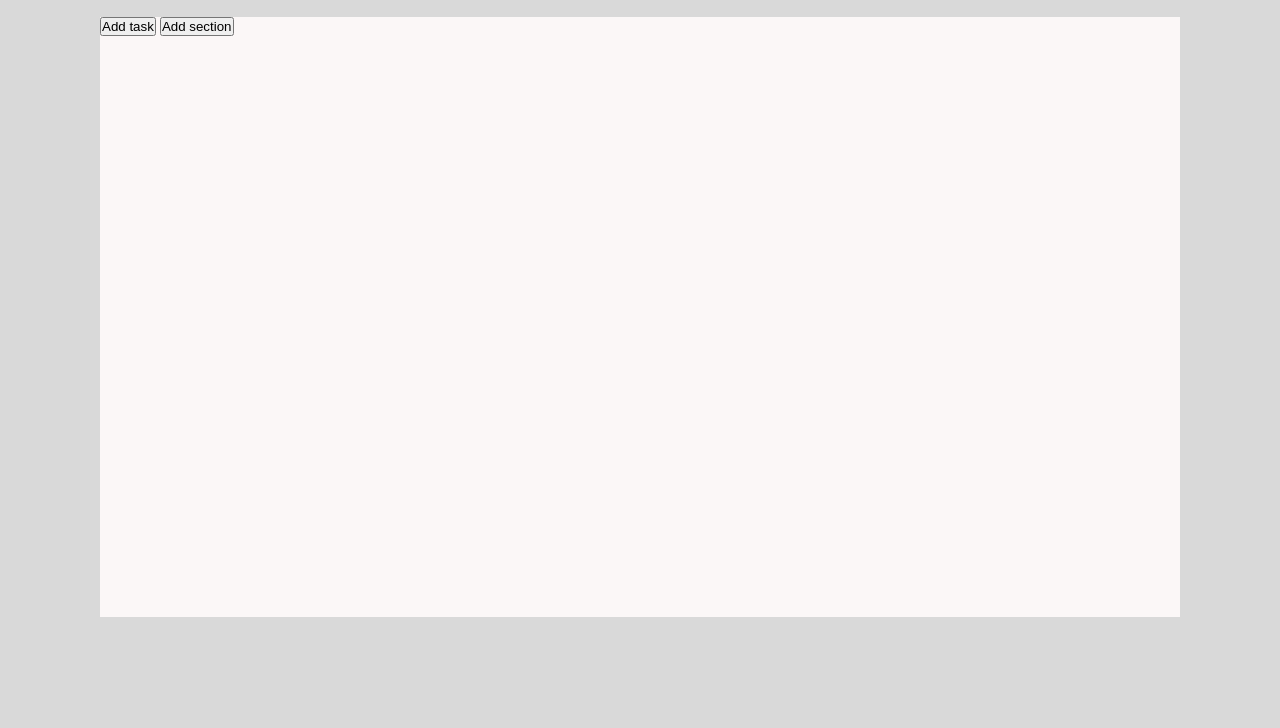
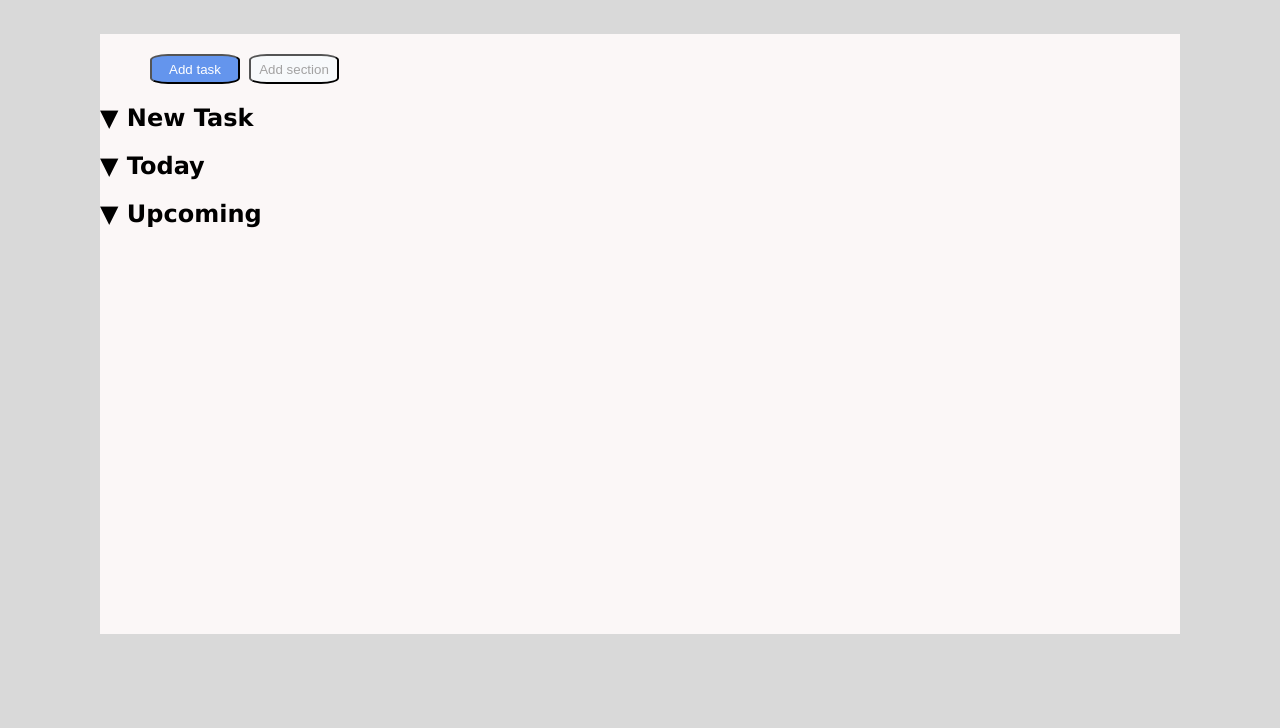
Before and after one commit to Angelorapana/html-css-toboolist, a plain HTML site: page index.html in a window 1280 px wide. Shown: the part 72-800 px from the top of the page. Drawn offline with Linux system fonts and the light colour scheme.

Commit message:
update main ,h2

```diff
--- a/index.html
+++ b/index.html
@@ -19,9 +19,15 @@
             <img src="img/logo.png" alt="Logo tobolist" class="logo">
             <h1>Toboolist</h1>
         </header>
+
         <main>
-           <button class="only button">Add task</button>
-           <button class="only button">Add section</button></main>
+           <button class="onlybutton">Add task</button>
+           <button>Add section</button>
+       <section>
+            <h2> &#9660; New Task</h2>
+           <h2> &#9660; Today</h2>
+           <h2> &#9660; Upcoming</h2>
+           </section>
            </main>
         <footer>
 
--- a/style.css
+++ b/style.css
@@ -27,7 +27,31 @@ main{
     margin-right: 100px;}
 
 .onlybutton{
-    padding:0;
+   background-color: cornflowerblue;
+   margin-top: 20px;
+   margin-left: 50px;
+   width: 90px;
+   color: white;
+   text-align: center;
+   height: 30px;
+   border-radius: 20%;
+}
+
+button{
+   background-color: rgb(247, 249, 251);
+   margin-top: 20px;
+   margin-left: 5px;
+   width: 90px;
+   color: rgb(163, 162, 162);
+   text-align: center;
+   height: 30px;
+   border-radius: 20%;
+}
+
+h2{
+    color: black;
+    font-family:Verdana, Geneva, Tahoma, sans-serif;
+    margin-top: 20px;
 }
 
 body{
```
Also changed, not shown: img/logo.png (added).
